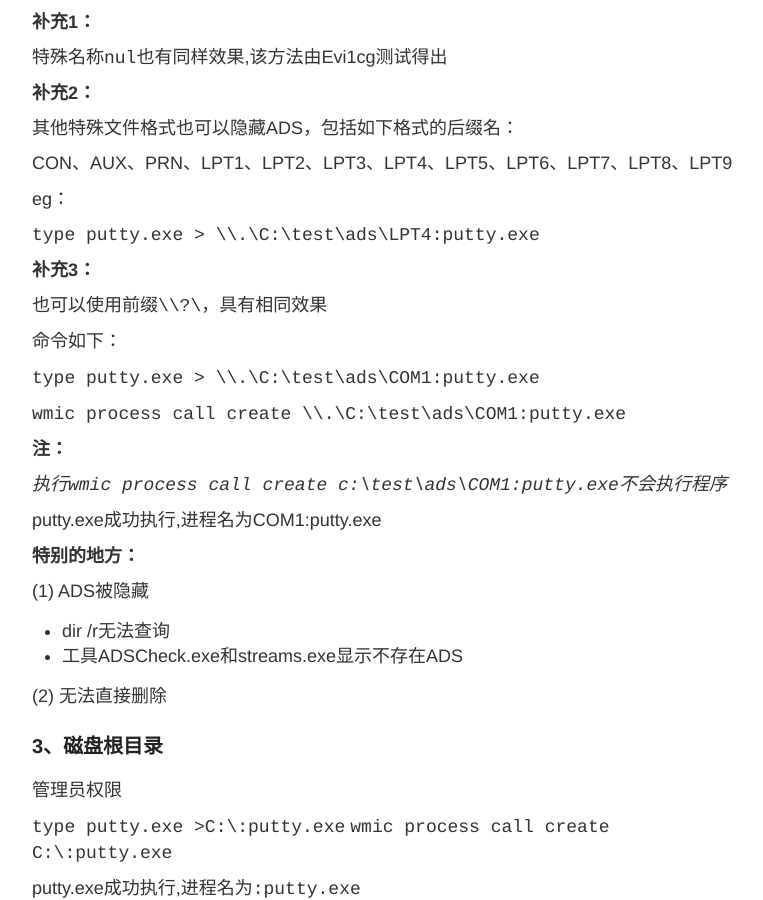
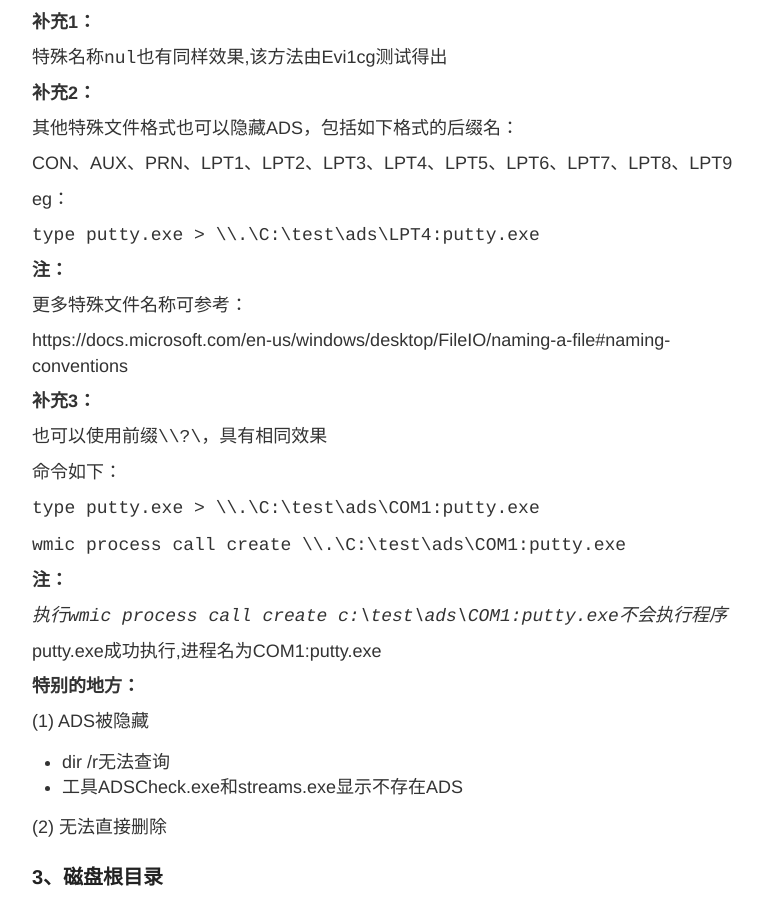
Before and after one commit to 3gstudent/backup-3gstudent.github.io, a Jekyll site: the page built from _posts/2017-5-5-Hidden Alternative Data Streams的进阶利用技巧.md, in a window 1280 px wide and 900 px high, scrolled down 8684 px. Shown: the whole window, without its empty margins (248-1011 px from the left). Built offline with Jekyll 4.4.1, drawn with Linux system fonts in a browser that asks for light colours.

Commit message:
Update 2017-5-5-Hidden Alternative Data Streams的进阶利用技巧.md

```diff
--- a/_posts/2017-5-5-Hidden Alternative Data Streams的进阶利用技巧.md
+++ b/_posts/2017-5-5-Hidden Alternative Data Streams的进阶利用技巧.md
@@ -285,6 +285,12 @@ eg：
 
 `type putty.exe > \\.\C:\test\ads\LPT4:putty.exe`
 
+**注：**
+
+更多特殊文件名称可参考：
+
+https://docs.microsoft.com/en-us/windows/desktop/FileIO/naming-a-file#naming-conventions
+
 **补充3：**
 
 也可以使用前缀`\\?\`，具有相同效果
```
